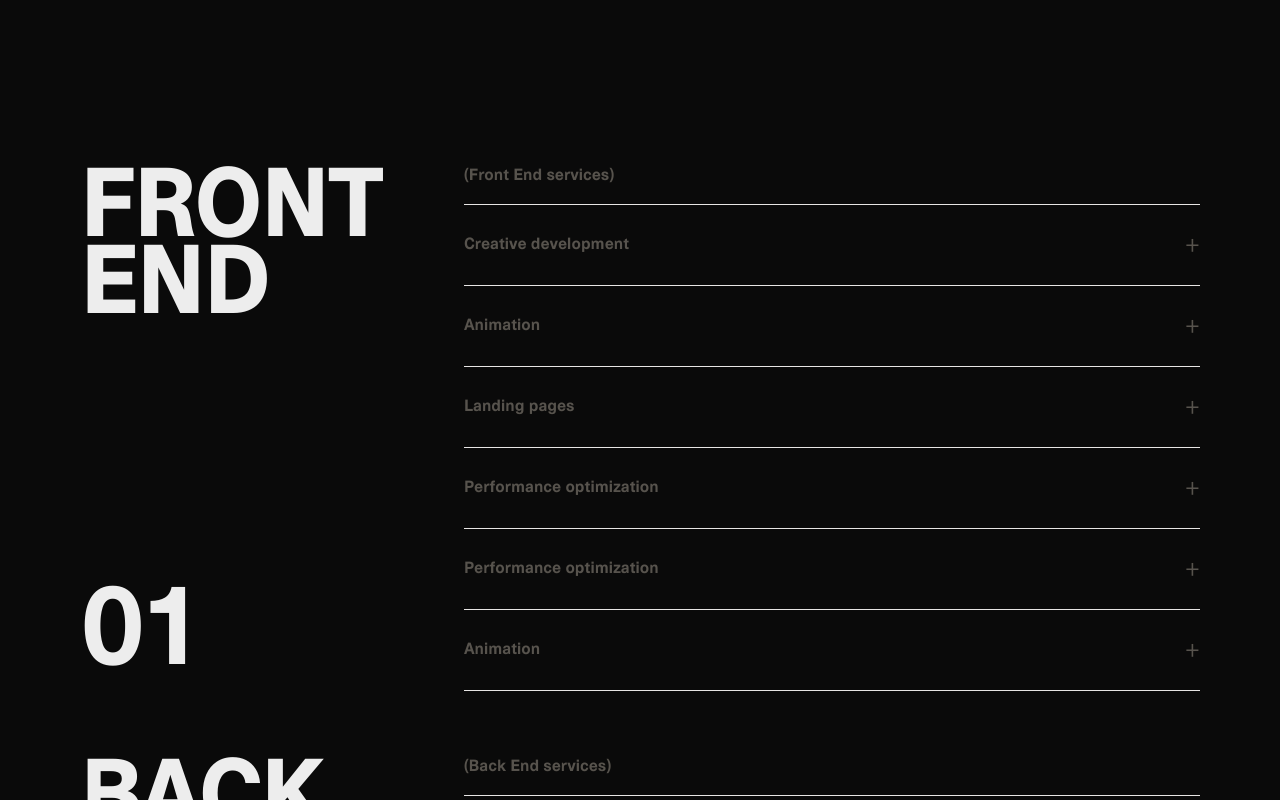
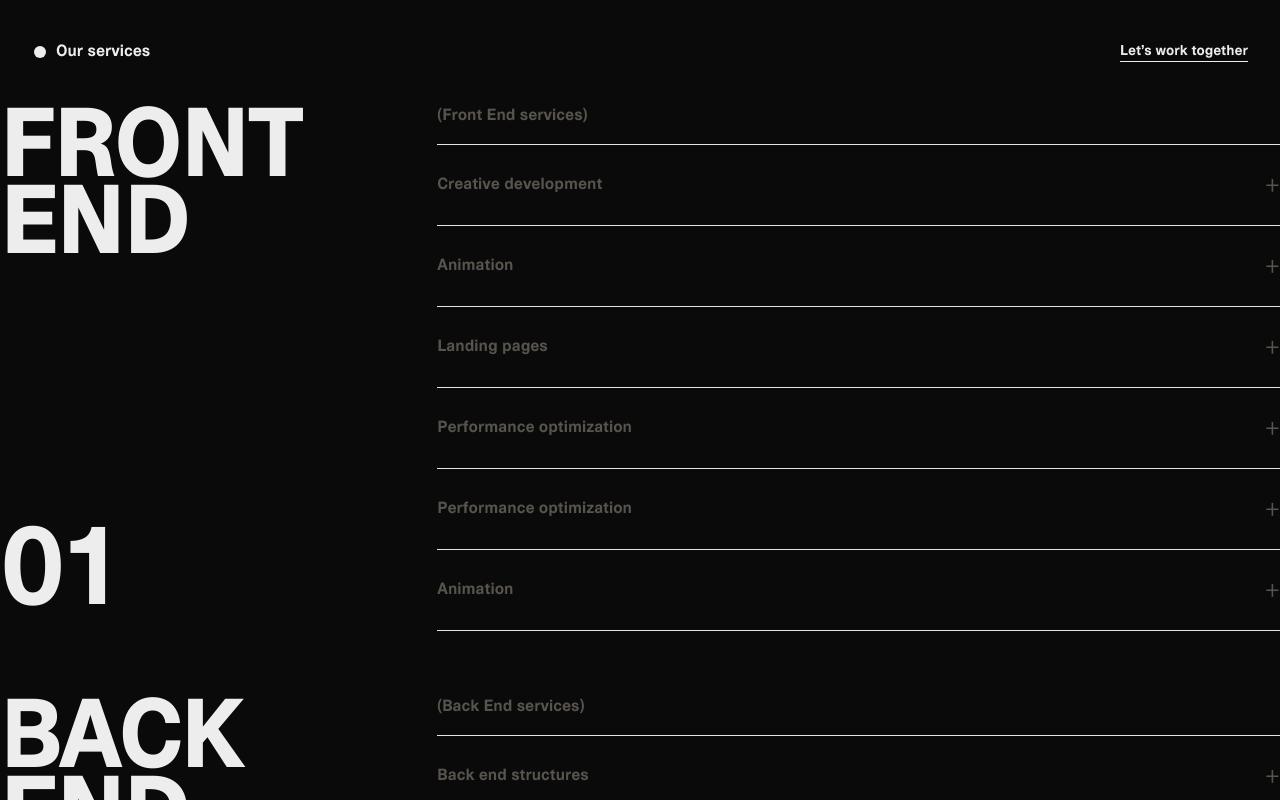
Before and after one commit to vli777/plaid, a Next.js app in the folder landing/: page / in a window 1280 px wide. Shown: the top 800 px of the page. Built offline with nearby package versions, Linux system fonts and the light colour scheme; no server answers.

Commit message:
feat: add Header and LandingPage components for improved layout and structure

```diff
--- a/landing/src/app/page.tsx
+++ b/landing/src/app/page.tsx
@@ -1,3 +1,5 @@
+import { HeaderProps } from "@/components/Header";
+import LandingPage from "@/components/LandingPage";
 import PanelList from "@/components/PanelList";
 
 export default async function Home() {
@@ -14,12 +16,13 @@ export default async function Home() {
   }
   const data = await res.json();
 
-  return (
-    <div className="font-sans grid grid-rows-[20px_1fr_20px] items-center justify-items-center min-h-screen p-8 pb-20 gap-16 sm:p-20">
-      <main className="flex flex-col gap-[32px] row-start-2 items-center sm:items-start">
-        <PanelList panels={data} />
-      </main>
-      <footer className="row-start-3 flex gap-[24px] flex-wrap items-center justify-center"></footer>
-    </div>
-  );
+   const headerData: HeaderProps = {
+    title: 'Our services',
+    cta: {
+      label: "Let’s work together",
+      href: '#contact',
+    },
+  }
+
+    return <LandingPage header={headerData} panels={data} />
 }
--- /dev/null
+++ b/landing/src/components/Header.tsx
@@ -0,0 +1,49 @@
+"use client";
+
+export interface NavLink {
+  label: string;
+  href: string;
+}
+
+export interface HeaderProps {
+  title: string;
+  cta?: {
+    label: string;
+    href: string;
+  };
+  className?: string;
+}
+
+export default function Header({ title, cta, className = "" }: HeaderProps) {
+  return (
+    <header
+      className={`
+        flex items-center justify-between
+        px-8 py-4 my-6
+        ${className}
+      `}
+    >
+      <div className="flex items-center">
+        <svg
+          width="16"
+          height="16"
+          viewBox="0 0 16 16"
+          className="mr-2"
+          aria-hidden="true"
+        >
+          <circle cx="8" cy="8" r="6" fill="currentColor" />
+        </svg>
+        <h1 className="font-bold text-md">{title}</h1>
+      </div>
+
+      {cta && (
+        <a
+          href={cta.href}
+          className="text-sm font-bold underline underline-offset-6"
+        >
+          {cta.label}
+        </a>
+      )}
+    </header>
+  );
+}
--- /dev/null
+++ b/landing/src/components/LandingPage.tsx
@@ -0,0 +1,20 @@
+import Header from './Header'
+import PanelList from './PanelList'
+import { HeaderProps } from './Header'
+import { ServicePanel } from '@/types/services'
+
+export interface LandingPageProps {
+  header: HeaderProps
+  panels: ServicePanel[]
+}
+
+export default function LandingPage({ header, panels }: LandingPageProps) {
+  return (
+    <div className="flex flex-col h-screen">
+      <Header {...header} />
+      <main className="flex-1 overflow-y-auto snap-y snap-mandatory">
+        <PanelList panels={panels} />
+      </main>
+    </div>
+  )
+}
```
